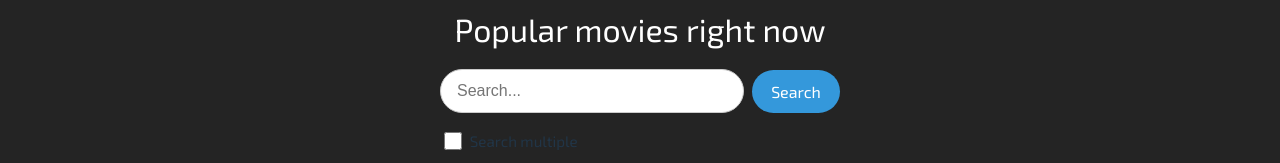
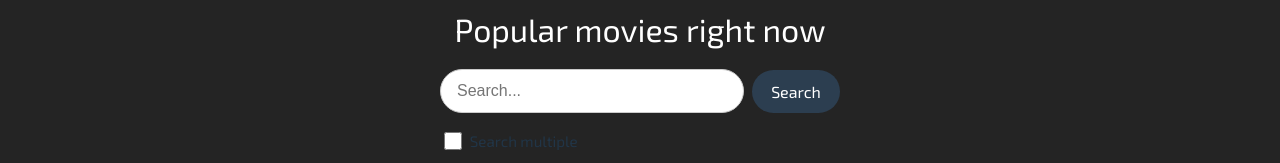
Before and after one commit to eeturonkko/watchlist, a React (Vite) app in the folder frontend/: page / in a window 1280 px wide. Shown: the part 292-455 px from the top of the page. Built offline with nearby package versions, Linux system fonts and the light colour scheme; no server answers.

Commit message:
Enhance button styles for search bar with improved contrast and focus indication

```diff
--- a/frontend/src/components/styles/SearchBar.css
+++ b/frontend/src/components/styles/SearchBar.css
@@ -25,8 +25,8 @@
 
 .search-button {
   padding: 0.75rem 1.2rem;
-  background-color: #3498db;
-  color: white;
+  background-color: #2c3e50; /* Tummempi taustaväri (parempi kontrasti) */
+  color: white; /* Valkoinen teksti */
   border: none;
   border-radius: 999px;
   font-size: 1rem;
@@ -35,7 +35,12 @@
 }
 
 .search-button:hover {
-  background-color: #2980b9;
+  background-color: #34495e; /* Tumma sininen hover-tila */
+}
+
+.search-button:focus {
+  outline: 3px solid #e91e63; /* Fokuskorostus (punainen reunus) */
+  outline-offset: 2px;
 }
 
 .search-checkbox-container {
@@ -54,6 +59,10 @@
 
 .search-checkbox-container label {
   font-size: 0.95rem;
-
   cursor: pointer;
 }
+
+.search-checkbox-container input[type="checkbox"]:focus {
+  outline: 3px solid #e91e63; /* Fokusoituu checkboxin korostus */
+  outline-offset: 2px;
+}
```
